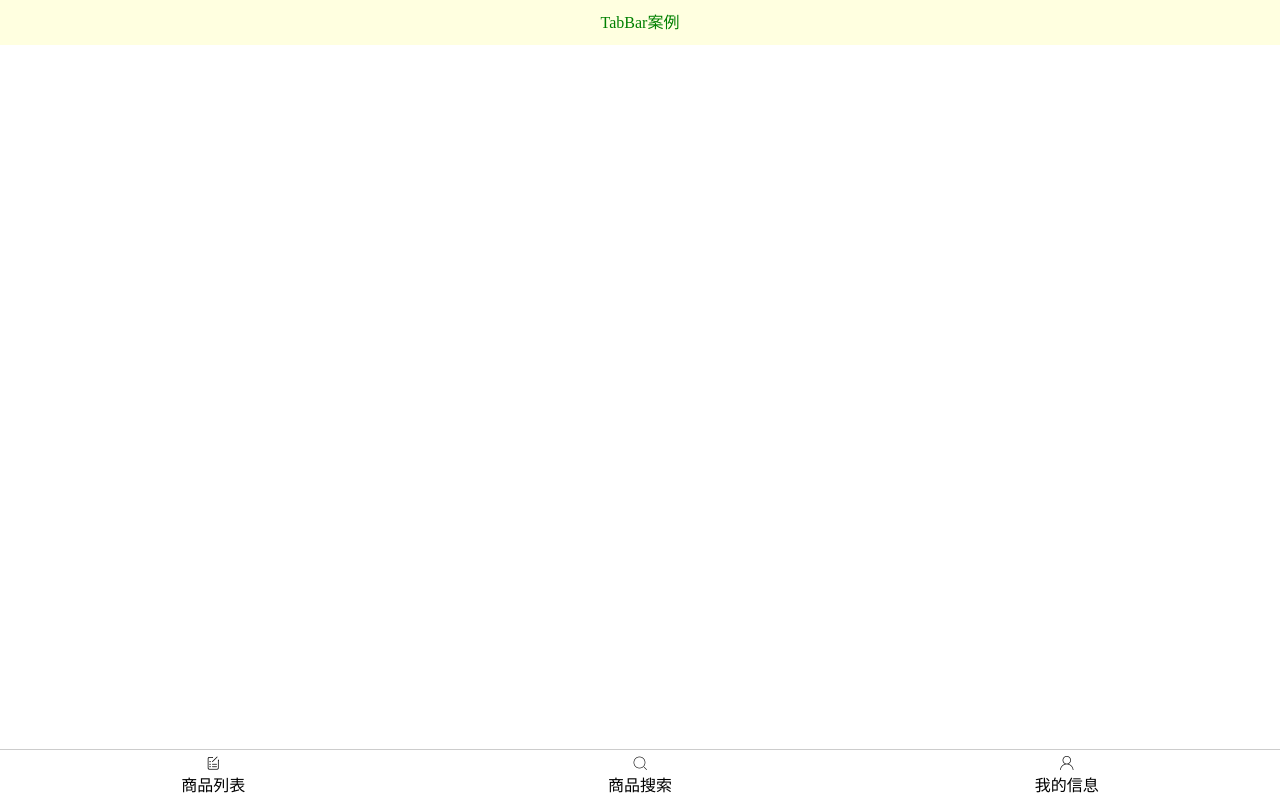
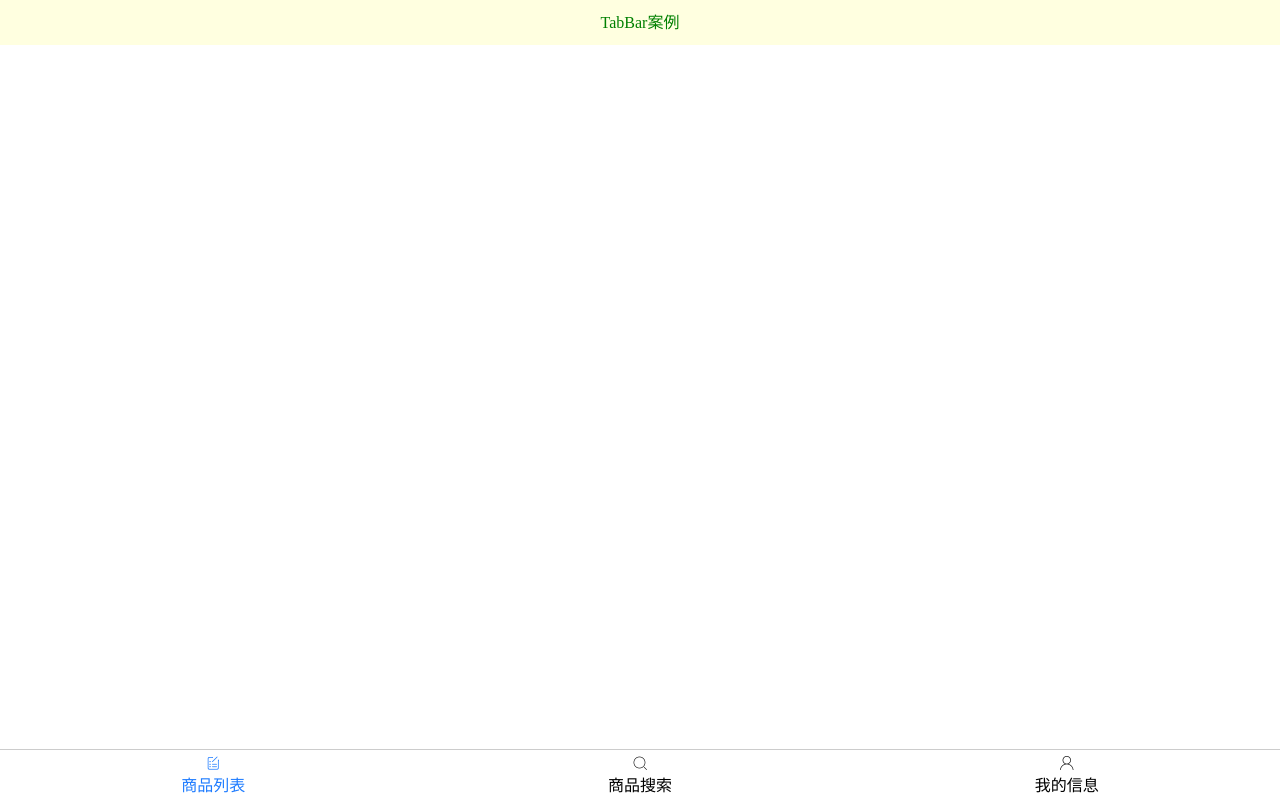
Before and after one commit to 98hb/vue_tabbar-demo, a Vue app: page / in a window 1280 px wide. Built offline with nearby package versions, Linux system fonts and the light colour scheme.

Commit message:
索引高亮

```diff
--- a/src/components/MyTabBar.vue
+++ b/src/components/MyTabBar.vue
@@ -1,6 +1,12 @@
 <template>
   <div class="my-tab-bar">
-    <div class="tab-item" v-for="(obj, index) in arr" :key="index">
+    <div
+      class="tab-item"
+      v-for="(obj, index) in arr"
+      :key="index"
+      @click="btnFn(index)"
+      :class="{ current: index === selIndex }"
+    >
       <!-- 图标 -->
       <span class="iconfont" :class="obj.iconText"></span>
       <!-- 文字 -->
@@ -10,6 +16,10 @@
 </template>
 
 <script>
+// 目标:点谁谁亮
+// 1.绑定点击事件 - 传入索引值
+// 2.循环索引 - 保存索引 对比
+// 3.点击把索引值同步给selIndex变量上,引发上面判断的更新
 export default {
   props: {
     // ! (子) 1声明变量  (父传子)
@@ -27,6 +37,16 @@ export default {
           return false;
         }
       },
+    },
+  },
+  data() {
+    return {
+      selIndex: 0, //默认第一个高亮
+    };
+  },
+  methods: {
+    btnFn(index) {
+      this.selIndex = index; //点谁，就把谁的索引值保存起来
     },
   },
 };
```
